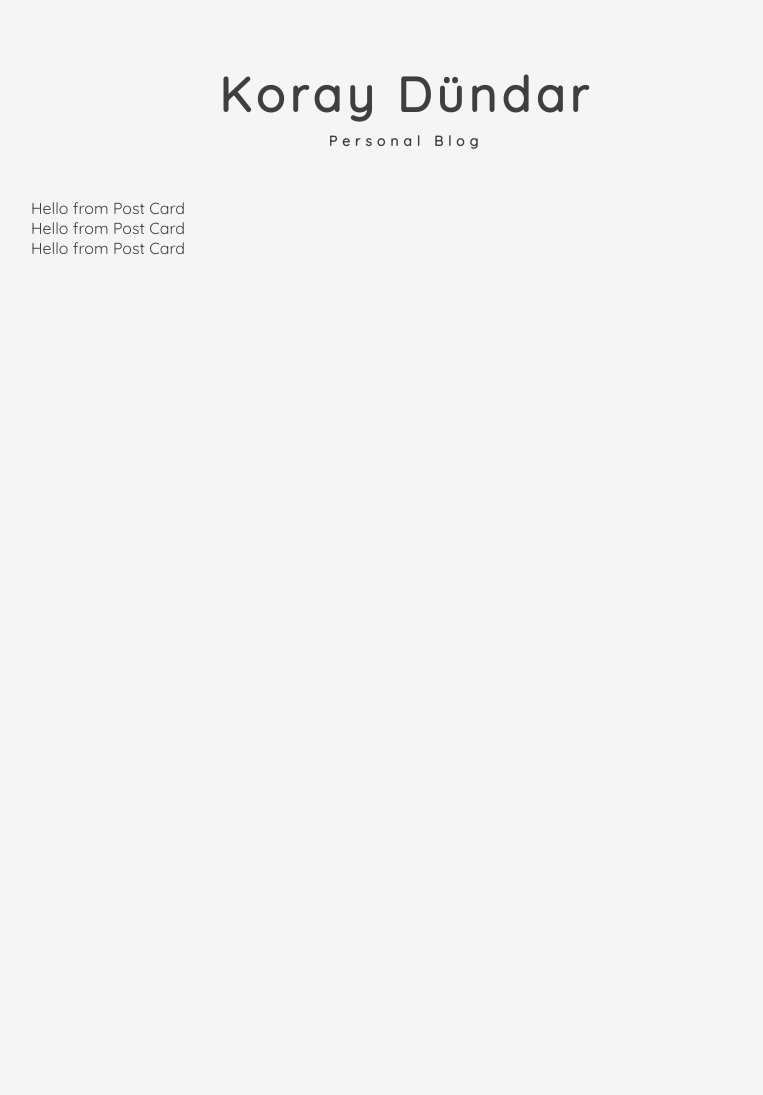
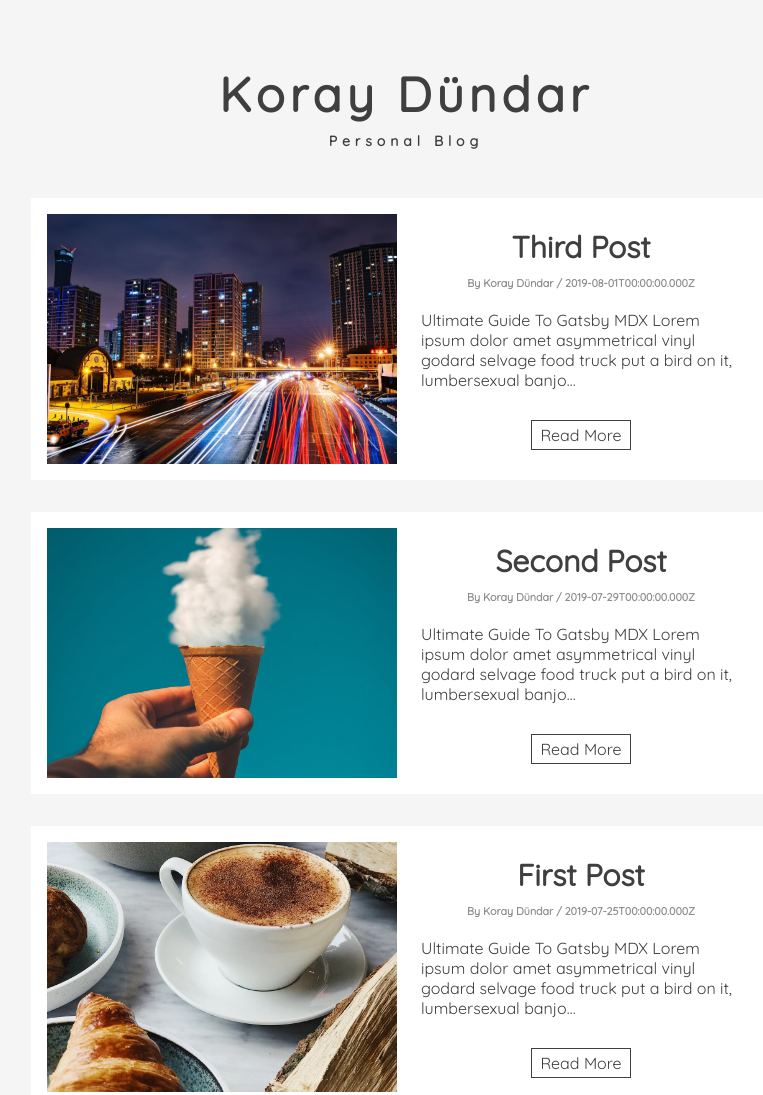
Before and after one commit to DundarKoray/Gatsby__Blog-Post, a Gatsby site: page / in a window 1280 px wide. Shown: the whole page, without its empty margins (234-997 px from the left). Before the commit the page ends 800 px from the top, so only its background shows below. Built offline with nearby package versions, Linux system fonts and the light colour scheme; Gatsby itself is replaced by a stand-in of ours; some packages are replaced by stand-ins of ours.

Commit message:
rendered PostCard

```diff
--- a/src/components/PostCard.js
+++ b/src/components/PostCard.js
@@ -1,10 +1,29 @@
 import React from 'react';
+import Image from 'gatsby-image'
+import styles from '../css/postcard.module.css'
+import { Link } from 'gatsby'
 
-const PostCard = () => {
+
+const PostCard = ({post}) => {
+    console.log(post)
+
+    const {title, date, author, slug} = post.frontmatter
+    const img = post.frontmatter.image.childImageSharp.fluid
+
     return (
-        <div>
-            Hello from Post Card
-        </div>
+        <article className={styles.card}>
+            <div className={styles.image}>
+                <Image fluid={img}/>
+            </div>
+            <div className={styles.info}>
+                <div>
+                    <h2>{title}</h2>
+                    <h6><span>by {author}</span> / <span>{date}</span></h6>
+                    <p>{post.excerpt}</p>
+                    <Link to={slug} className={styles.link}>Read More</Link>
+                </div>
+            </div>
+        </article>
     );
 };
 
--- a/src/components/PostList.js
+++ b/src/components/PostList.js
@@ -11,7 +11,7 @@ const PostList = ({posts}) => {
             <h4>Personal Blog</h4>
             <div className={styles.center}>
                 {posts.map(({node}, index)=>{
-                    return <PostCard key={index} posts={node}/>
+                    return <PostCard key={index} post={node}/>
                 })}
             </div>
         </section>
--- a/src/pages/index.js
+++ b/src/pages/index.js
@@ -2,7 +2,7 @@ import React from "react"
 import Layout from "../components/layout"
 import { Link } from "gatsby"
 import PostList from '../components/PostList'
-import {graphql, useStaticQuery} from 'gatsby'
+import { graphql, useStaticQuery } from 'gatsby'
 
 const getPosts = graphql `
 {
```
